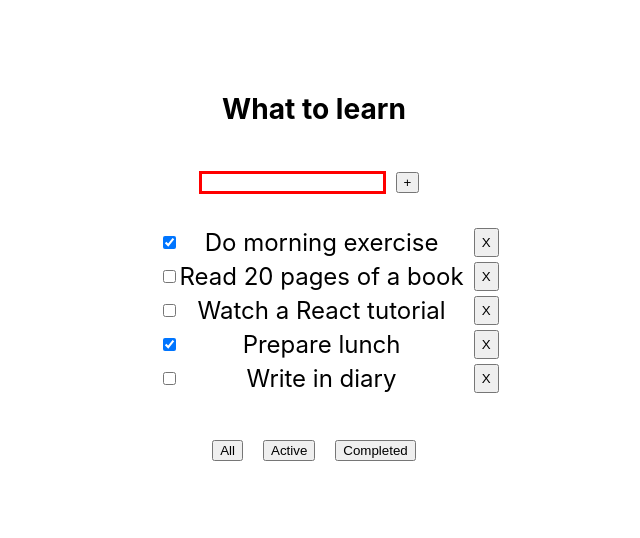
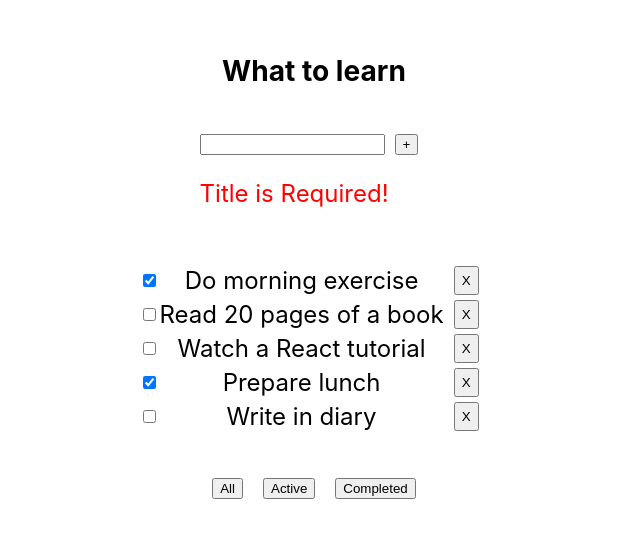
Before and after one commit to VanoKi/todolist-02, a React (Vite) app: page / in a window 1280 px wide. Shown: the part 138-676 px from the top of the page, without its empty margins (326-966 px from the left). Built offline with nearby package versions, Linux system fonts and the light colour scheme.

Commit message:
fix: padding tag ul

```diff
--- a/src/App.css
+++ b/src/App.css
@@ -10,6 +10,10 @@
   justify-content: center;
   align-items: center;
   gap: 10px;
+}
+
+.app > div > ul {
+  padding-left: 0;
 }
 
 .app > div > ul > li {
--- a/src/components/TodolistItem.tsx
+++ b/src/components/TodolistItem.tsx
@@ -41,6 +41,7 @@ export const TodolistItem = ({
   })
 
   const [newTitle, setNewTitle] = useState('')
+  const [error, setError] = useState(false)
 
   const changeFilterHAndler = (val: FilterValueType) => {
     changeFilter(val)
@@ -50,6 +51,8 @@ export const TodolistItem = ({
     if (newTitle.trim()) {
       addTask(newTitle.trim())
       setNewTitle('')
+    } else {
+      setError(true)
     }
   }
 
@@ -60,7 +63,8 @@ export const TodolistItem = ({
   }
 
   const onChangeHandler = (event: ChangeEvent<HTMLInputElement>) => {
-    setNewTitle(event.target.value)
+    setNewTitle(event.currentTarget.value)
+    setError(false)
   }
 
   return (
@@ -71,9 +75,10 @@ export const TodolistItem = ({
           value={newTitle}
           onKeyDown={oneKeyDawnHandler}
           onChange={onChangeHandler}
-          className={'error'}
+          className={error ? 'error' : ''}
         />
         <Button title={'+'} onClick={addTaskHandler}/>
+        <p className={'error-message'}>Title is Required!</p>
       </div>
       {tasks.length === 0 ? (
         <p>There is now tasks</p>
```
